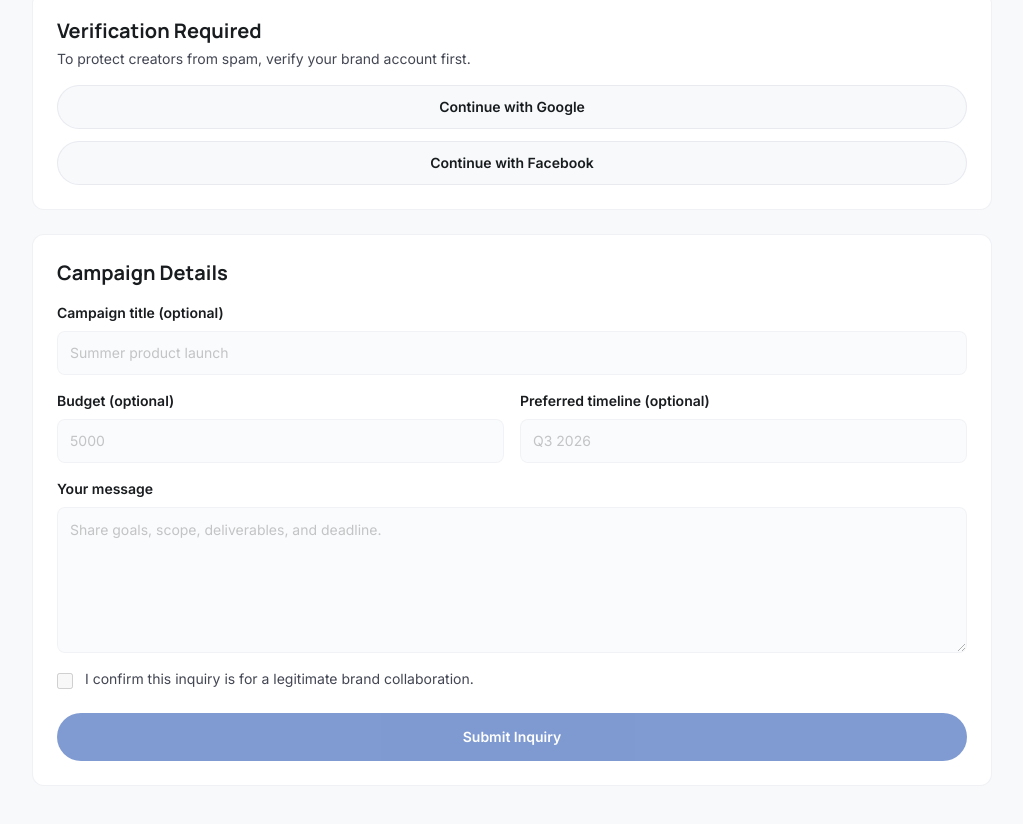
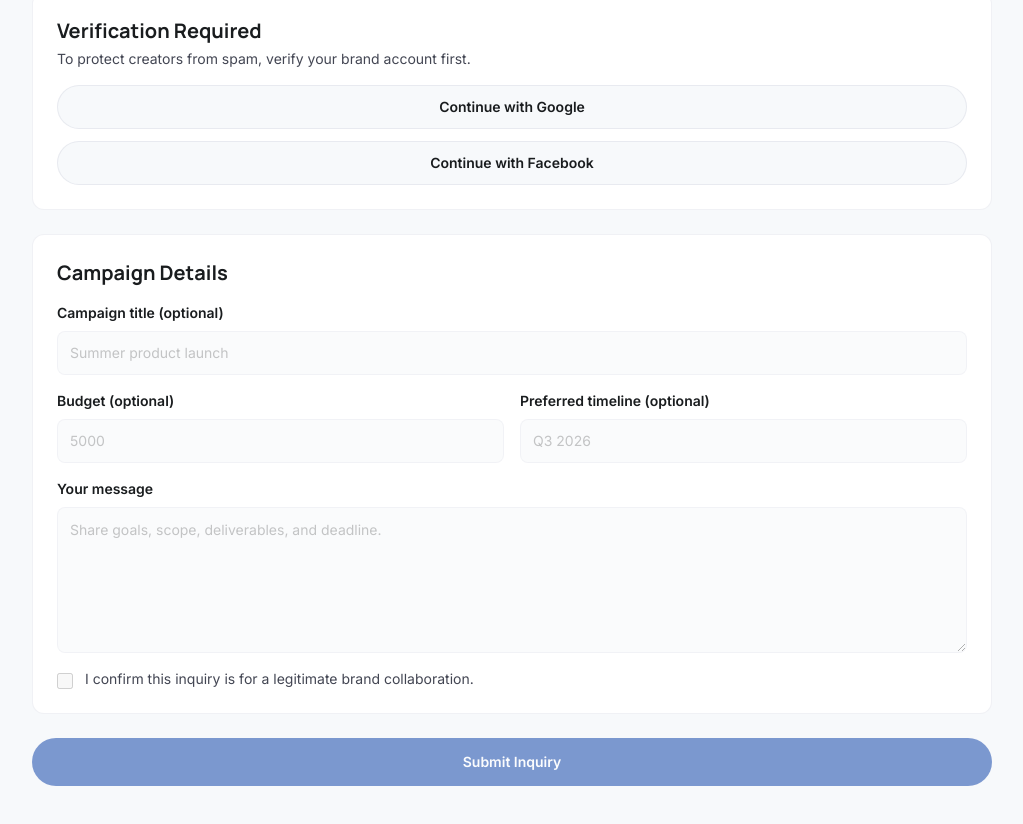
Before and after one commit to Ajinkya-M/colab-saas, a Next.js app: page /c/1/inquiry in a window 1280 px wide. Shown: the part 242-1066 px from the top of the page, without its empty margins (128-1151 px from the left). Built offline with nearby package versions, Linux system fonts and the light colour scheme; no server answers.

Commit message:
Fix mobile inquiry submission CTA flow

```diff
--- a/app/c/[creatorId]/inquiry/page.tsx
+++ b/app/c/[creatorId]/inquiry/page.tsx
@@ -73,6 +73,7 @@ async function ensureBrandProfile(user: User) {
 export default function CreatorInquiryPage() {
   const params = useParams<{ creatorId: string }>();
   const creatorId = params.creatorId;
+  const inquiryFormId = 'creator-inquiry-form';
 
   const [authUserId, setAuthUserId] = useState<string | null>(null);
   const [loadingProvider, setLoadingProvider] = useState<OAuthProvider | null>(null);
@@ -165,23 +166,14 @@ export default function CreatorInquiryPage() {
 
     setError(null);
     setSubmitLoading(true);
-
+    try {
       const { data: userData, error: userError } = await supabase.auth.getUser();
       if (userError || !userData.user) {
-      setSubmitLoading(false);
         setError(userError?.message ?? 'Please verify your account before submitting.');
         return;
       }
 
-    try {
       await ensureBrandProfile(userData.user);
-    } catch (profileError) {
-      const message =
-        profileError instanceof Error ? profileError.message : 'Failed to create brand profile.';
-      setError(message);
-      setSubmitLoading(false);
-      return;
-    }
 
       const parsedBudget = budget.trim().length > 0 ? Number(budget) : null;
       const normalizedBudget =
@@ -210,21 +202,28 @@ export default function CreatorInquiryPage() {
       if (normalizedBudget !== null) {
         insertPayload.budget = normalizedBudget;
       }
+
       const { error: insertError } = await supabase.from('inquiries').insert(insertPayload);
-
       if (insertError) {
         setError(insertError.message);
-      setSubmitLoading(false);
         return;
       }
 
-    setSubmitLoading(false);
       setSuccess(true);
       setCampaignTitle('');
       setBudget('');
       setTimeline('');
       setMessage('');
       setIsConfirmed(false);
+    } catch (submissionError) {
+      setError(
+        submissionError instanceof Error
+          ? submissionError.message
+          : 'Failed to submit inquiry. Please try again.'
+      );
+    } finally {
+      setSubmitLoading(false);
+    }
   }
 
   return (
@@ -296,6 +295,7 @@ export default function CreatorInquiryPage() {
           </section>
         ) : (
           <form
+            id={inquiryFormId}
             onSubmit={handleSubmit}
             className="rounded-xl border border-outline-variant/25 bg-surface-container-lowest p-4 pb-24 md:p-6 md:pb-6"
           >
@@ -363,17 +363,22 @@ export default function CreatorInquiryPage() {
                 </span>
               </label>
             </div>
+          </form>
+        )}
 
-            <div className="fixed inset-x-0 bottom-0 z-50 border-t border-outline-variant/25 bg-surface p-4 md:static md:mt-6 md:border-none md:bg-transparent md:p-0">
+        {!success && (
+          <div className="fixed inset-x-0 bottom-0 z-50 border-t border-outline-variant/25 bg-surface p-4 md:static md:mt-0 md:border-none md:bg-transparent md:p-0">
+            <div className="mx-auto w-full max-w-5xl md:max-w-none">
               <button
                 type="submit"
+                form={inquiryFormId}
                 disabled={!canSubmit}
                 className="h-12 w-full rounded-full bg-primary text-sm font-semibold text-on-primary disabled:opacity-50"
               >
                 {submitLabel}
               </button>
             </div>
-          </form>
+          </div>
         )}
       </main>
     </div>
```
Lines whose indentation alone changed are shown as unchanged.
